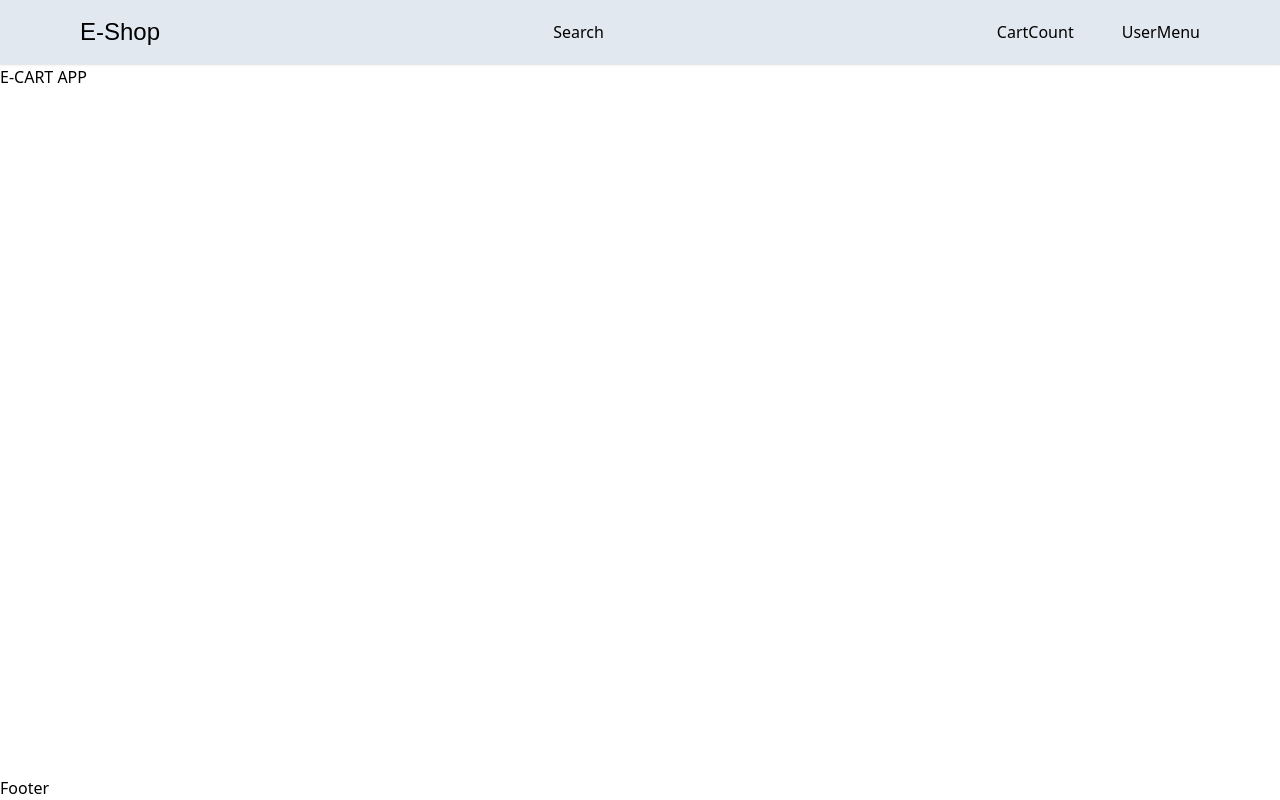
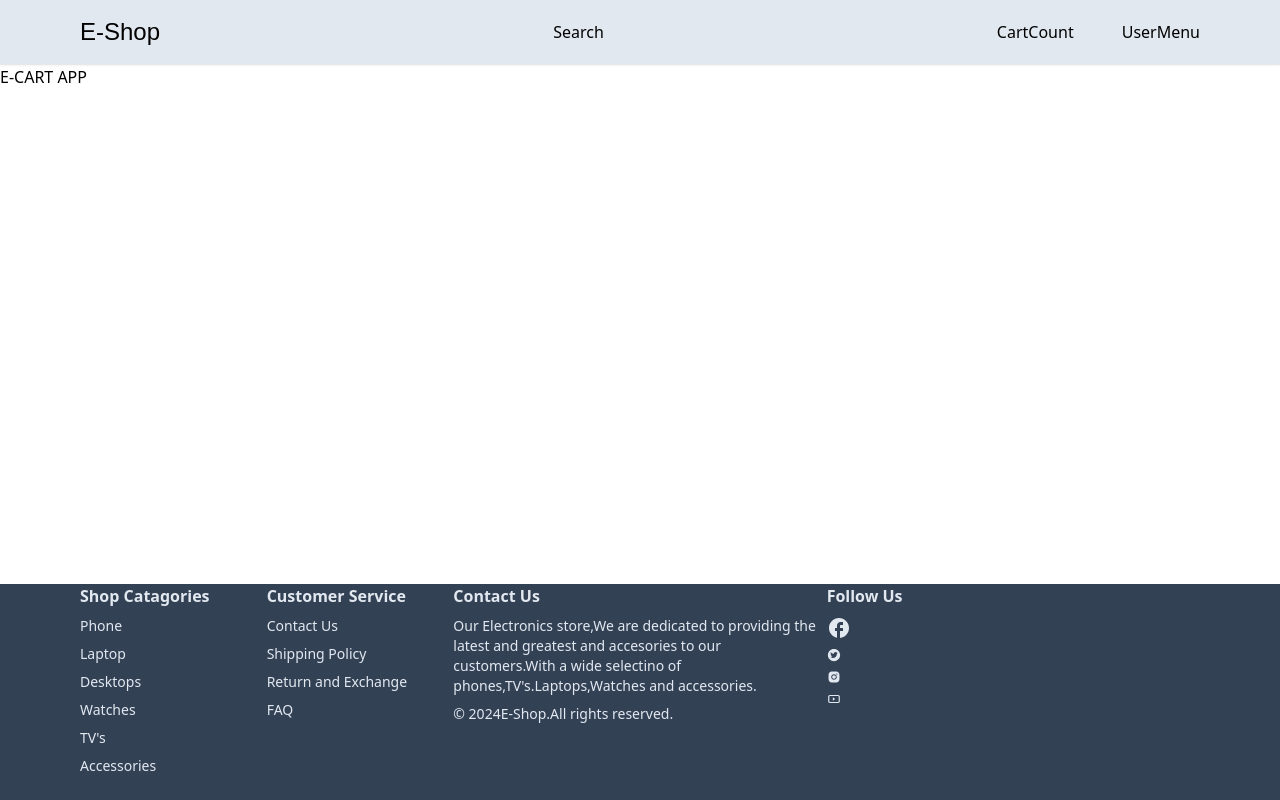
Before and after one commit to AkshayChavhan/e-commerce-nextjs-mongo-prisma-stripe, a Next.js app: page / in a window 1280 px wide. Built offline with nearby package versions, Linux system fonts and the light colour scheme; a web font is replaced by a local one.

Commit message:
6-Footer style completed

```diff
--- a/app/components/Footer/Footer.tsx
+++ b/app/components/Footer/Footer.tsx
@@ -1,10 +1,70 @@
+import Container from '../Container'
 import React from 'react'
+import FooterList from './FooterList'
+import Link from 'next/link'
+import { MdFacebook } from 'react-icons/md'
+import { AiFillInstagram, AiFillTwitterCircle } from 'react-icons/ai'
+import { CgYoutube } from 'react-icons/cg'
 
 type Props = {}
 
-function Footer({}: Props) {
+function Footer({ }: Props) {
   return (
-    <div>Footer</div>
+    <footer
+      className='
+    bg-slate-700
+    text-slate-200
+    text-sm
+    mt-16'>
+      <Container>
+        <div className='flex'>
+          <FooterList>
+            <h3 className='text-base font-bold'>Shop Catagories</h3>
+            <Link href='#'>Phone</Link>
+            <Link href='#'>Laptop</Link>
+            <Link href='#'>Desktops</Link>
+            <Link href='#'>Watches</Link>
+            <Link href='#'>TV's</Link>
+            <Link href='#'>Accessories</Link>
+          </FooterList>
+          <FooterList>
+            <h3
+              className='text-base font-bold'>
+              Customer Service
+            </h3>
+            <Link href='#'>Contact Us</Link>
+            <Link href='#'>Shipping Policy</Link>
+            <Link href='#'>Return and Exchange</Link>
+            <Link href='#'>FAQ</Link>
+          </FooterList>
+          <div
+            className='w-full md:w-1/3 mb-6 md:mb-0'>
+            <h3
+              className='text-base font-bold mb-2'>
+              Contact Us
+            </h3>
+            <p className='mb-2'>Our Electronics store,We are
+              dedicated to providing the latest and greatest
+              and accesories to our customers.With a wide
+              selectino of phones,TV's.Laptops,Watches and
+              accessories.
+            </p>
+            <p>&copy; {new Date().getFullYear()}
+              E-Shop.All rights reserved.</p>
+          </div>
+          <FooterList>
+            <h3
+              className='text-base font-bold'>
+              Follow Us
+            </h3>
+            <Link href='#'><MdFacebook size={24}/></Link>
+            <Link href='#'><AiFillTwitterCircle/></Link>
+            <Link href='#'><AiFillInstagram/></Link>
+            <Link href='#'><CgYoutube /></Link>
+          </FooterList>
+        </div>
+      </Container>
+    </footer>
   )
 }
 
--- /dev/null
+++ b/app/components/Footer/FooterList.tsx
@@ -0,0 +1,24 @@
+import React from 'react'
+
+interface FooterListProps {
+    children: React.ReactNode
+}
+
+const FooterList: React.FC<FooterListProps> = ({ children }) => {
+    return (
+        <div className='
+    w-full
+    sm:w-1/2
+    md:w-1/2
+    lg:w-1/6
+    mb-6
+    flex
+    flex-col
+    gap-2
+    '>
+            {children}
+        </div>
+    )
+}
+
+export default FooterList
```
Also changed, not shown: package.json (+5 -4 lines), 1 other file (tests, documents, lock files or other folders).
